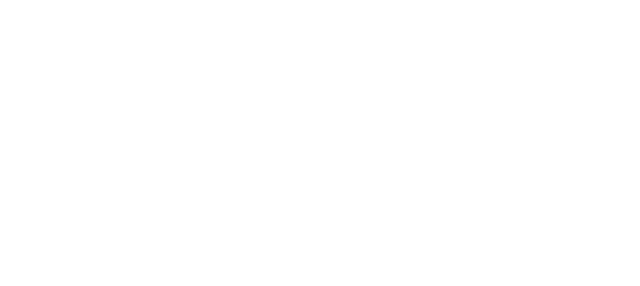
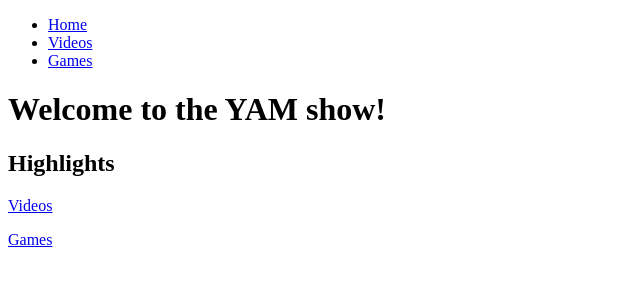
Before and after one commit to Yeahea-1/theYAMshow, a plain HTML site: page index.html in a window 1280 px wide. Shown: the whole page, without its empty margins (0-640 px from the left). Drawn offline with Linux system fonts and the light colour scheme.

Commit message:
added stuff

```diff
--- a/index.html
+++ b/index.html
@@ -5,7 +5,16 @@
     <title>the YAM show!</title>
 </head>
 <body>
-    <header><nav></nav></header>
-    <main></main>
+    <nav>
+        <ul>
+            <li><a href="index.html">Home</a></li>
+            <li><a href="videos.html">Videos</a></li>
+            <li><a href="games.html">Games</a></li>
+        </ul>
+    </nav>
+    <h1>Welcome to the YAM show!</h1>
+    <h2>Highlights</h2>
+    <p><a href="videos.html">Videos</a></p>
+    <p><a href="games.html">Games</a></p>
 </body>
 </html>
--- /dev/null
+++ b/styles.css
@@ -0,0 +1,9 @@
+ul {
+  list-style-type: none;
+  margin: 0;
+  padding: 0;
+  overflow: hidden;
+  background-color: #333;
+  position: sticky;
+  top: 0;
+}
```
Also changed, not shown: games.html (added, +10 -0 lines), videos.html (added, +10 -0 lines).
